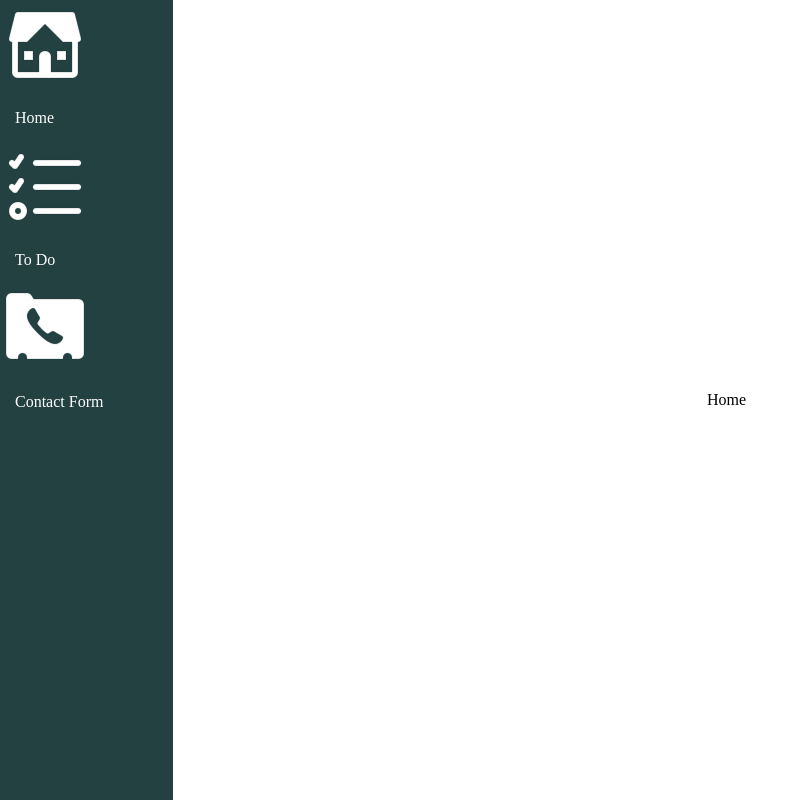
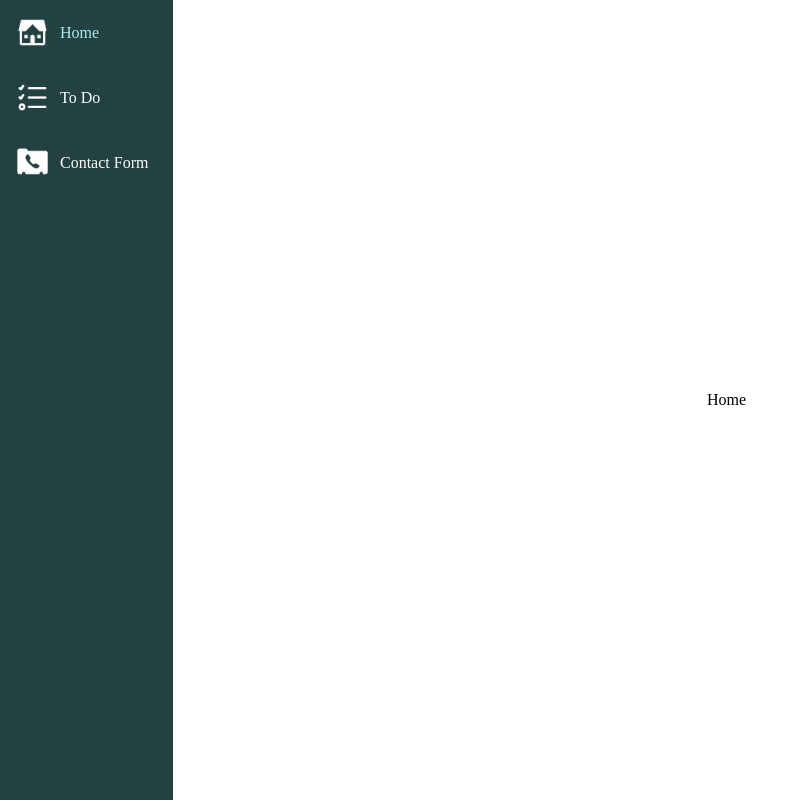
Before and after one commit to Lilian-UXR/Task-Management-Web-App, a React (Create React App) app in the folder my-todo-app/: page / in a window 1280 px wide. Shown: the whole page, without its empty margins (0-803 px from the left). Built offline with nearby package versions, Linux system fonts and the light colour scheme.

Commit message:
Update menu
making left navigation with icons

```diff
--- a/my-todo-app/src/App.js
+++ b/my-todo-app/src/App.js
@@ -14,16 +14,27 @@ function App() {
           <nav className="sidebar">
             <ul>
               <li>
-                <img src={House} alt="house icon" />
-                <Link to="/">Home</Link>
+                <Link to="/">
+                  <div className="nav-link">
+                    <img src={House} alt="house icon" /> <p>Home</p>
+                  </div>
+                </Link>
               </li>
               <li>
-                <img src={ToDoList} alt="to do icon" />
-                <Link to="/todo">To Do</Link>
+                <Link to="/todo">
+                  <div className="nav-link">
+                    <img src={ToDoList} alt="to do icon" />
+                    <p>To Do</p>
+                  </div>
+                </Link>
               </li>
-              <li>
-                <img src={Contact} alt="contact icon" />
-                <Link to="/contact">Contact Form</Link>
+              <li className="nav-link">
+                <Link to="/contact">
+                  <div className="nav-link">
+                    <img src={Contact} alt="contact icon" />
+                    <p>Contact Form</p>
+                  </div>
+                </Link>
               </li>
             </ul>
           </nav>
--- a/my-todo-app/src/index.css
+++ b/my-todo-app/src/index.css
@@ -94,3 +94,13 @@ ul {
   text-decoration: none;
   color: #a6edf2;
 }
+
+.sidebar img {
+  width: 35px;
+}
+
+.nav-link {
+  display: flex;
+  align-items: center;
+  gap: 10px;
+}
```
